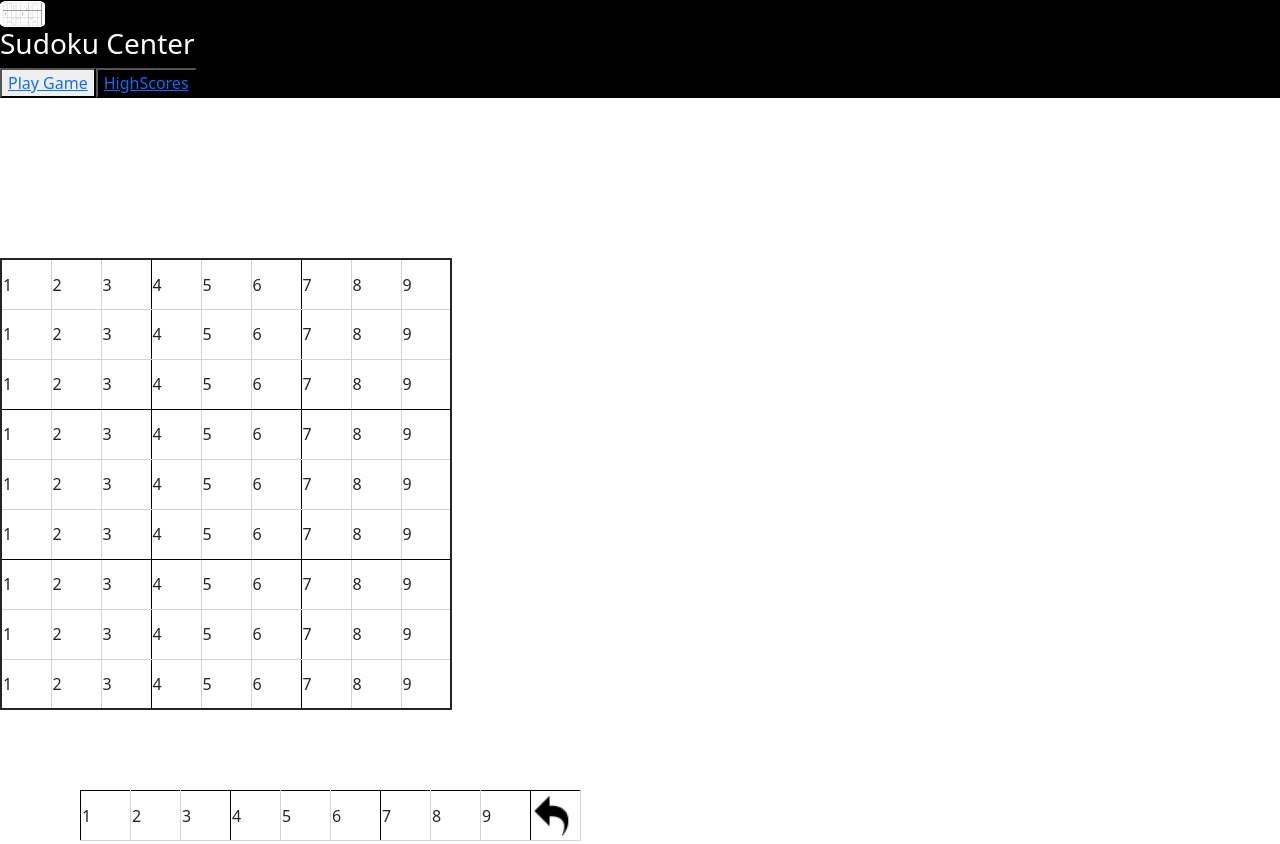
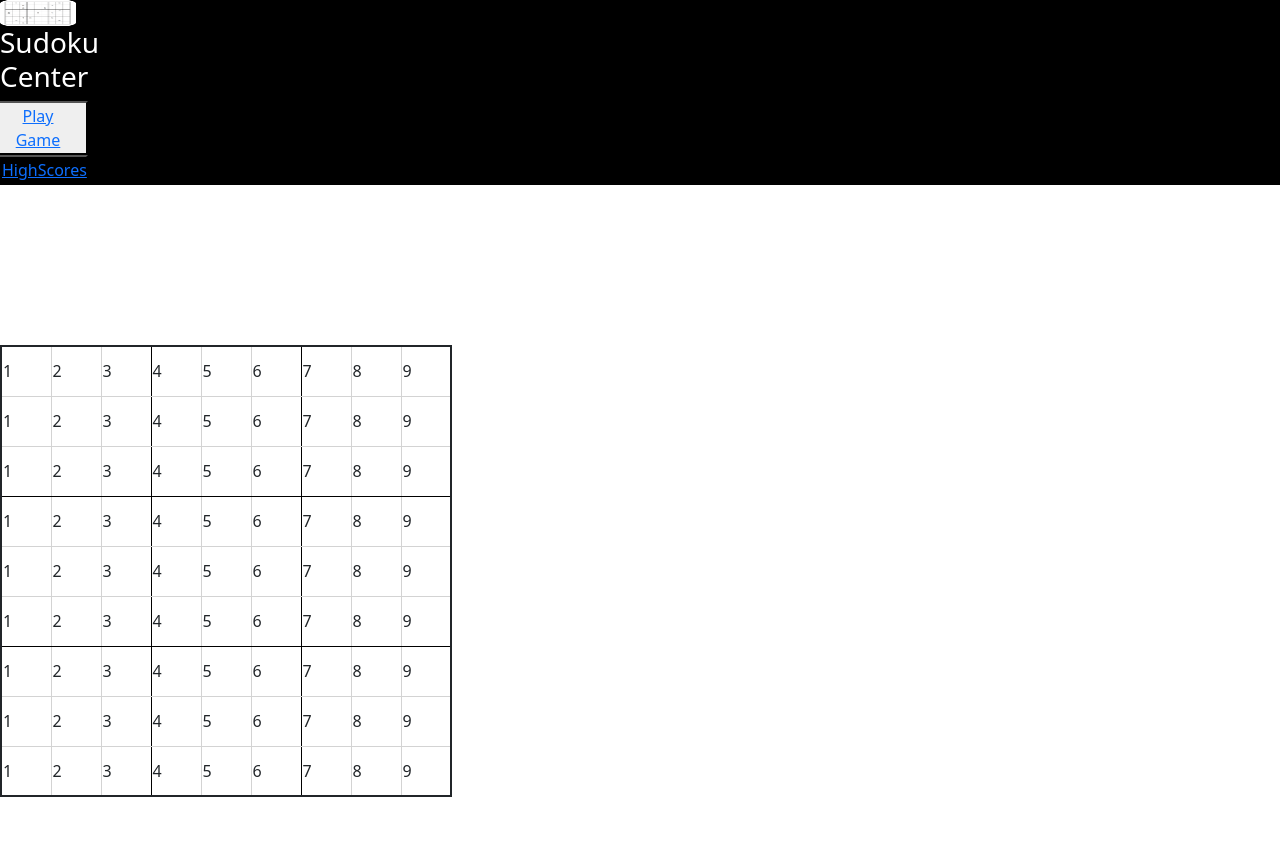
Before and after one commit to Andrew-Clegg/Web-Apps, a plain HTML site: page sudoku_game/sudoku.html in a window 1280 px wide. Shown: the top 844 px of the page. Drawn offline with nearby package versions, Linux system fonts and the light colour scheme.

Commit message:
figure 2

```diff
--- a/sudoku_game/Styles/sudoku.css
+++ b/sudoku_game/Styles/sudoku.css
@@ -19,6 +19,17 @@
 
 .error{
     background-color: #f76c5e;
+}
+
+.row {
+    --bs-gutter-x: 1.5rem;
+    --bs-gutter-y: 0;
+    display: flex;
+    flex-wrap: wrap;
+    margin-top: calc(-1 * var(--bs-gutter-y));
+    margin-right: calc(-0.5 * var(--bs-gutter-x));
+    margin-left: calc(-0.5 * var(--bs-gutter-x));
+    width: 100px;
 }
 
 .board{
--- a/sudoku_game/sudoku.html
+++ b/sudoku_game/sudoku.html
@@ -15,10 +15,13 @@
 <body>
     <div class="hcontainer">
         <section class="header">
-            <img src="Images/logo.gif" width="45" height="26">
-            <h3 class="titl">Sudoku Center</h3>
-            <button type="button" class="play-button"><a href="#">Play Game</a></li>
-            <button type="button" class="hs-button"><a href="#">HighScores</a></li>
+            <div class="row">
+                <img src="Images/logo.gif" width="45" height="26">
+                <h3 class="titl">Sudoku Center</h3>
+                <button type="button" class="play-button"><a href="#">Play Game</a></li>
+                <button type="button" class="hs-button"><a href="#">HighScores</a></li>
+            </div>
+
         </section>
     </div>
 
```
